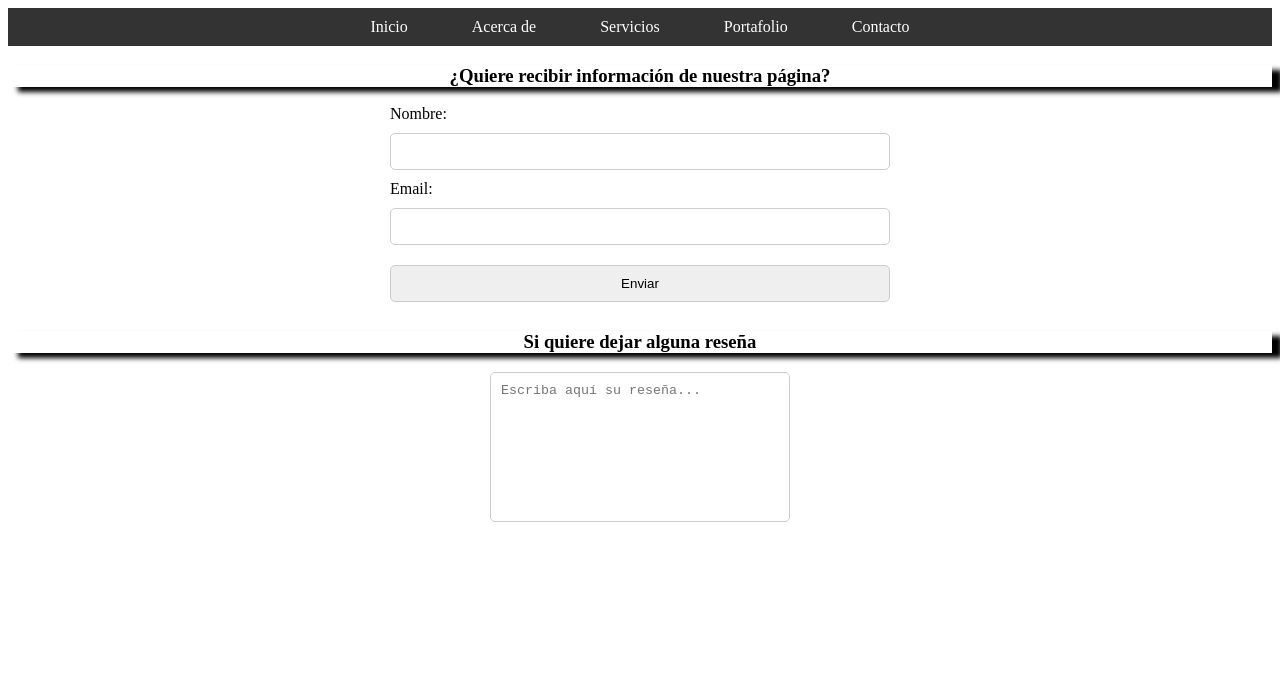
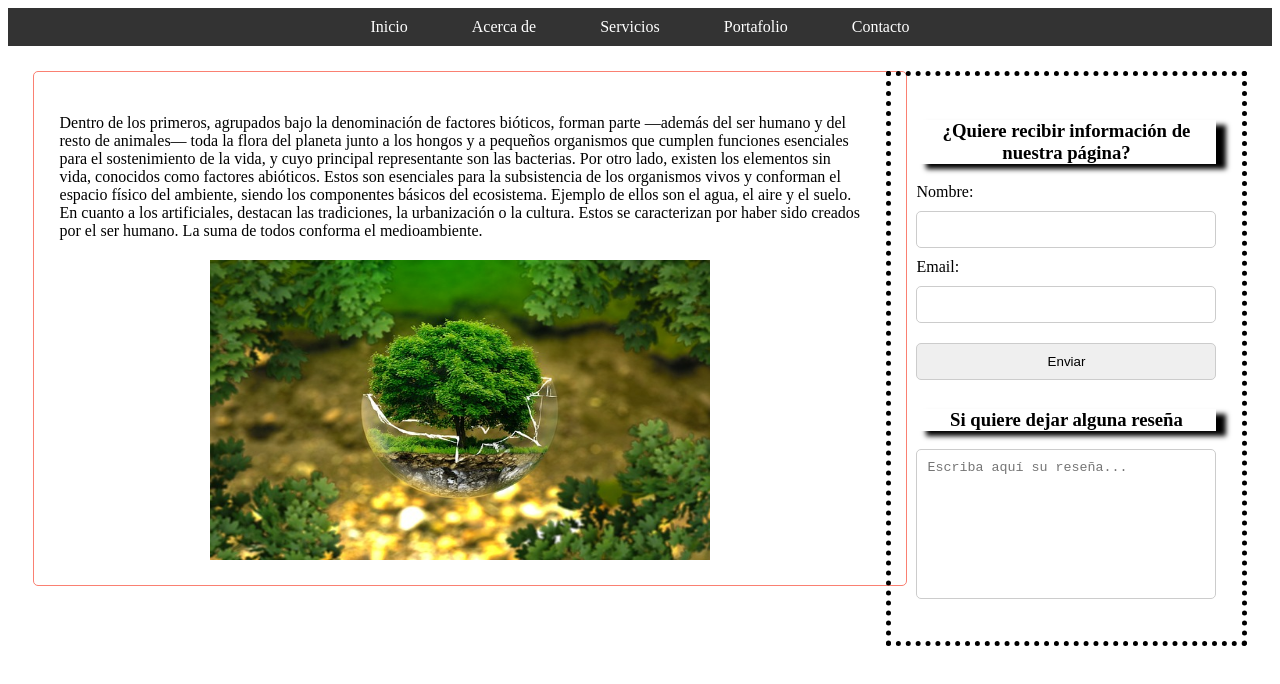
Before and after one commit to Comsv14/prueba1, a plain HTML site: page DISEÑO/pruebas.html in a window 1280 px wide. Drawn offline with Linux system fonts and the light colour scheme.

Commit message:
paginaweb

```diff
--- a/DISEÑO/pruebas.css
+++ b/DISEÑO/pruebas.css
@@ -39,6 +39,8 @@
         background-color: #555;
     }
 
+
+    /* FORMULARIOS */
     .pregunta {
 
         text-align: center;
@@ -48,8 +50,18 @@
 
     }
 
-    /* FORMULARIOS */
-    input {
+    .encuesta {
+        display: inline-block;
+        float: right;
+        border: 5px dotted black;
+        display: block;
+        width: 300px;
+        margin: 2%;
+        padding: 2%;
+
+    }
+
+    .encuesta input {
         -webkit-box-sizing: border-box;
         box-sizing: border-box;
         padding: 10px;
@@ -60,14 +72,14 @@
         border-radius: 5px;
     }
 
-    form {
+    .encuesta form {
 
         max-width: 500px;
         margin: 0 auto;
         margin-top: 10px;
     }
 
-    textarea {
+    .encuesta textarea {
         width: 300px;
         height: 150px;
         padding: 10px;
@@ -77,9 +89,30 @@
         /* Evita que el usuario pueda redimensionar el textarea */
     }
 
-    p {
+    .encuesta textarea p {
         text-align: center;
     }
+
+    /* .texto con texto principal pagina */
+.texto {
+    display: block; /*Cambiamos a  block para que los elementos dentro del div (el párrafo y la imagen) se coloquen uno debajo del otro en lugar de alinearse en fila. */
+    width: 65%;
+    margin: 2%;
+    padding: 2%;
+    border: 1px solid salmon;
+    border-radius: 5px;
+}
+
+.texto p {
+    margin-bottom: 20px; /* Añadido margen inferior para separar el texto de la imagen */
+}
+
+#medioambiente {
+    display: block;
+    width: 500px;
+    height: 300px;
+    margin: 0 auto; /* Centra la imagen */
+}
 </style>
 
 </html>
--- a/DISEÑO/pruebas.html
+++ b/DISEÑO/pruebas.html
@@ -12,8 +12,10 @@
               <li><a href="#">Contacto</a></li>
             </ul>
           </nav>
-          <h3 class="pregunta">¿Quiere recibir información de nuestra página?</h3>
-          <div>
+
+
+          <div class="encuesta">
+            <h3 class="pregunta">¿Quiere recibir información de nuestra página?</h3>
             <form>
                 <label for="nombre">Nombre:</label>
                 <input type="text" id="nombre" name="nombre">
@@ -26,6 +28,12 @@
              <h3 class="pregunta"> Si quiere dejar alguna reseña</h3>
              <p><textarea placeholder="Escriba aquí su reseña..."></textarea></p>
           </div>
+          <div class="texto">
+            <p>Dentro de los primeros, agrupados bajo la denominación de factores bióticos, forman parte —además del ser humano y del resto de animales— toda la flora del planeta junto a los hongos y a pequeños organismos que cumplen funciones esenciales para el sostenimiento de la vida, y cuyo principal representante son las bacterias.
+
+              Por otro lado, existen los elementos sin vida, conocidos como factores abióticos. Estos son esenciales para la subsistencia de los organismos vivos y conforman el espacio físico del ambiente, siendo los componentes básicos del ecosistema. Ejemplo de ellos son el agua, el aire y el suelo. En cuanto a los artificiales, destacan las tradiciones, la urbanización o la cultura. Estos se caracterizan por haber sido creados por el ser humano. La suma de todos conforma el medioambiente.</p>
+              <img src="medioambiente.jpg" id="medioambiente"/>
+            </div>
 
 
     </body>
```
Also changed, not shown: DISEÑO/medioambiente.jpg (added).
